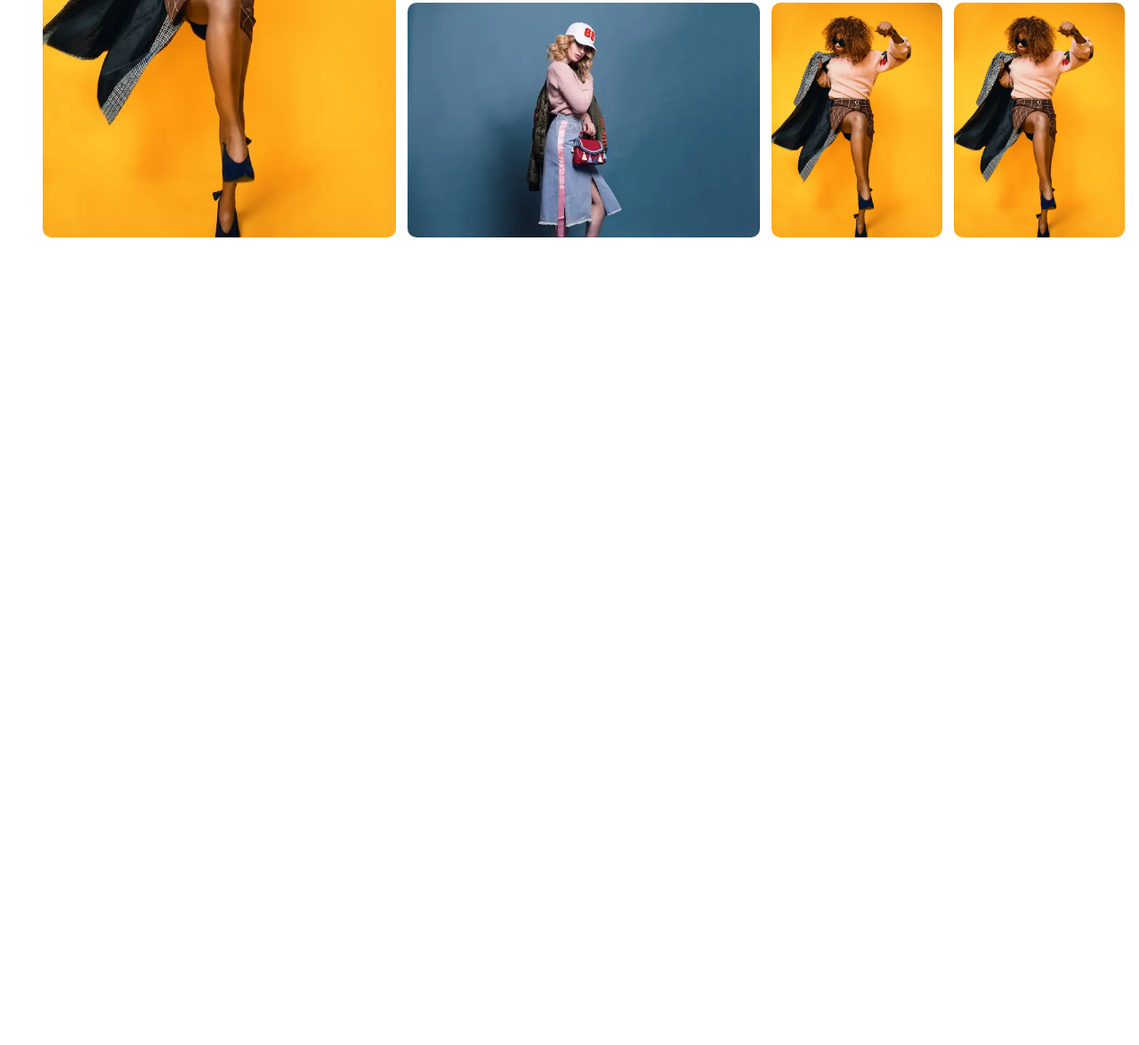
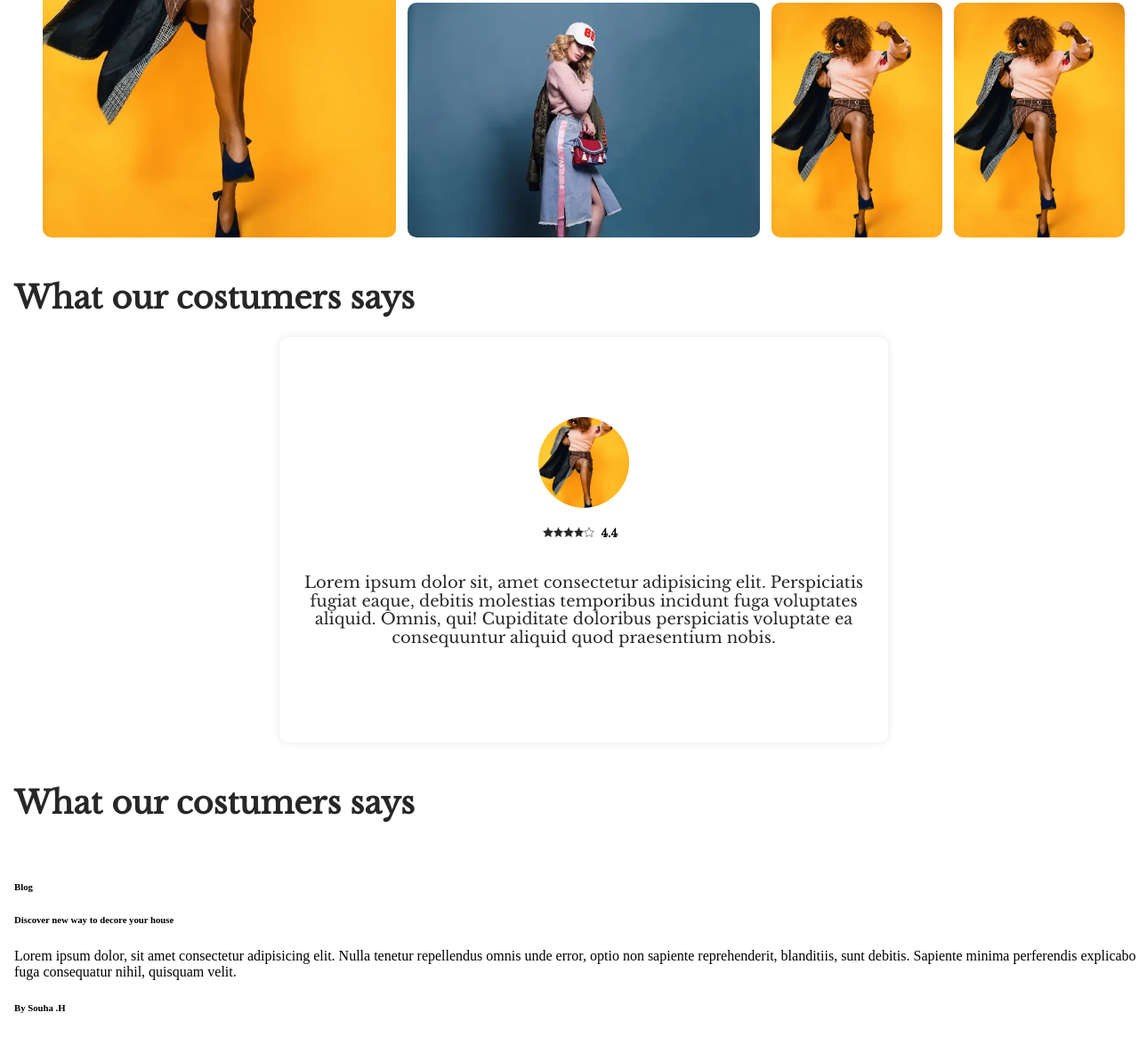
Before and after one commit to JoaoUF/Ecommerce-Website-PRADA, a plain HTML site: page site/index.html in a window 1280 px wide. Shown: the part 3538-4713 px from the top of the page at 89% size. Before the commit the page ends 3853 px from the top, so only its background shows below. Drawn offline with Linux system fonts and the light colour scheme.

Commit message:
third commit of the day

```diff
--- a/site/index.html
+++ b/site/index.html
@@ -171,5 +171,36 @@
             <div class="shopbycategories__gallery-06"></div>
         </div>
     </div>
+    <div class="ourcostumerssays">
+        <h6 class="dealsoftheday__title">What our costumers says</h6>
+        <div class="ourcostumerssays__container">
+            <div class="ourcostumerssays__box">
+                <div class="ourcostumerssays__box-img"></div>
+                <div class="ourcostumerssays__box-calification">
+                    <img class="ourcostumerssays__star" src="../icons/full-start.svg" alt="">
+                    <img class="ourcostumerssays__star" src="../icons/full-start.svg" alt="">
+                    <img class="ourcostumerssays__star" src="../icons/full-start.svg" alt="">
+                    <img class="ourcostumerssays__star" src="../icons/full-start.svg" alt="">
+                    <img class="ourcostumerssays__star" src="../icons/empty-start.svg" alt="">
+                    <h6 class="ourcostumerssays__number">4.4</h6>
+                </div>
+                <p class="ourcostumerssays__text-detail">Lorem ipsum dolor sit, amet consectetur adipisicing elit. Perspiciatis fugiat eaque, debitis molestias temporibus incidunt fuga voluptates aliquid. Omnis, qui! Cupiditate doloribus perspiciatis voluptate ea consequuntur aliquid quod praesentium nobis.</p>
+            </div>
+        </div>
+    </div>
+    <div class="featuredblog">
+        <h6 class="dealsoftheday__title">What our costumers says</h6>
+        <div class="featuredblog__container">
+            <div class="featuredblog__blog">
+                <img class="featuredblog__img" src="" alt="">
+                <div class="featuredblog__blog-text">
+                    <h6 class="featuredblog__text-blog">Blog</h6>
+                    <h6 class="featuredblog__text-title">Discover new way to decore your house</h6>
+                    <p class="featuredblog__text-body">Lorem ipsum dolor, sit amet consectetur adipisicing elit. Nulla tenetur repellendus omnis unde error, optio non sapiente reprehenderit, blanditiis, sunt debitis. Sapiente minima perferendis explicabo fuga consequatur nihil, quisquam velit.</p>
+                    <h6 class="featuredblog__text-author">By Souha .H</h6>
+                </div>
+            </div>
+        </div>
+    </div>
 </body>
 </html>
--- a/style/index.css
+++ b/style/index.css
@@ -481,3 +481,96 @@ font-family: Libre Baskerville;
     border-radius: 10px 10px 10px 10px;
     object-fit: cover;
 }
+
+/* WHAT OUR CUSTOMERS SAYS */
+.ourcostumerssays{
+    width: 100vw;
+    margin: 3rem 1rem;
+}
+.ourcostumerssays__container{
+    width: 100vw;
+    display: flex;
+    flex-direction: row;
+    justify-content: center;
+    align-items: center;
+}
+.ourcostumerssays__box{
+    width: 51vw;
+    height: 49vh;
+    border-radius: 10px;
+    box-shadow: 0px 0px 10px rgba(0, 0, 0, 0.1);
+    padding: 2rem 1rem;
+    display: flex;
+    flex-direction: column;
+    justify-content: center;
+    align-items: center;
+}
+.ourcostumerssays__box-img{
+    width: 8vw;
+    height: 8vw;
+    border-radius: 50%;
+    background-image: url(../img/grid-ancho.webp);
+    background-size: cover;
+    background-position: center;
+    background-repeat: no-repeat;
+}
+.ourcostumerssays__box-calification{
+    padding: 1rem 0rem;
+    height: 3vh;
+    display: flex;
+    flex-direction: row;
+    justify-content: center;
+    align-items: center;
+}
+.ourcostumerssays__star{
+    width: 0.9vw;
+}
+.ourcostumerssays__number{
+    margin: 0%;
+    padding: 0rem 0.5rem;
+    font-family: var(--font_family_01);
+    font-size: var(--font__size_04);
+    color: black;
+    align-self: center;
+    transform: translate(0%, 10%);
+}
+.ourcostumerssays__text-detail{
+    font-family: var(--font_family_01);
+    color: var(--font__color_01);
+    font-size: var(--font__size_01);
+    text-align: center;
+}
+
+/* FEATURED BLOG */
+.featuredblog{
+    width: 100vw;
+    margin: 3rem 1rem;
+}
+.featuredblog__container{
+    width: 100vw;
+    display: flex;
+    flex-direction: row;
+    justify-content: space-around;
+    align-items: center;
+}
+.featuredblog__blog{
+
+}
+.featuredblog__img{
+
+}
+.featuredblog__blog-text{
+
+}
+.featuredblog__text-blog{
+
+}
+.featuredblog__text-title{
+
+}
+.featuredblog__text-body{
+
+}
+.featuredblog__text-author{
+
+}
```
Also changed, not shown: icons/empty-start.svg (added), icons/full-start.svg (added).
